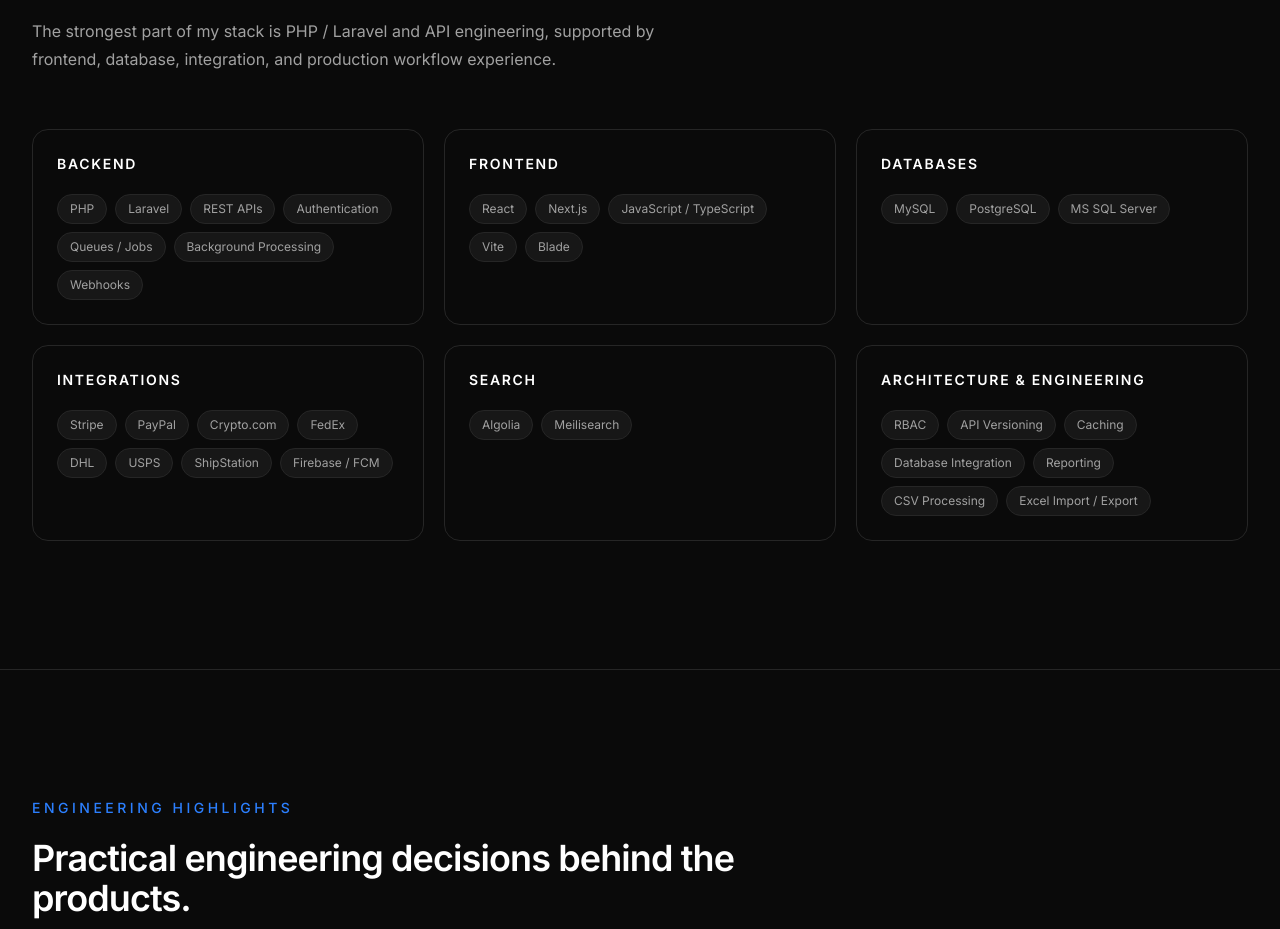
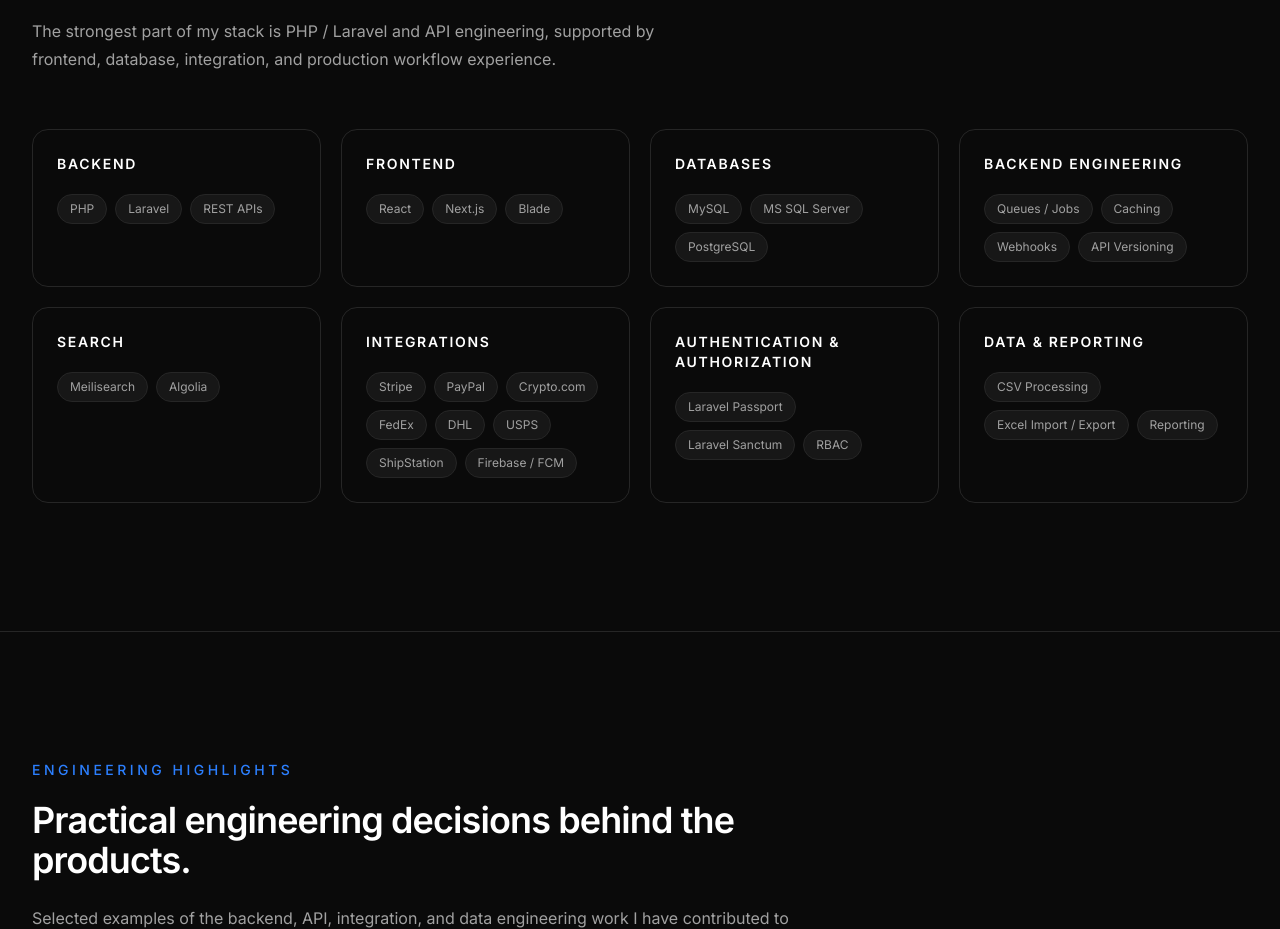
Before and after one commit to imiantalha/Portfolio, a Next.js app: page / in a window 1280 px wide. Shown: the part 2160-3089 px from the top of the page. Built offline with nearby package versions, Linux system fonts and the light colour scheme.

Commit message:
refactor: align skills with engineering-focused grouping

```diff
--- a/app/components/Skills.tsx
+++ b/app/components/Skills.tsx
@@ -1,10 +1,45 @@
 const skillGroups = [
-  { title: "Backend", skills: ["PHP", "Laravel", "REST APIs", "Authentication", "Queues / Jobs", "Background Processing", "Webhooks"] },
-  { title: "Frontend", skills: ["React", "Next.js", "JavaScript / TypeScript", "Vite", "Blade"] },
-  { title: "Databases", skills: ["MySQL", "PostgreSQL", "MS SQL Server"] },
-  { title: "Integrations", skills: ["Stripe", "PayPal", "Crypto.com", "FedEx", "DHL", "USPS", "ShipStation", "Firebase / FCM"] },
-  { title: "Search", skills: ["Algolia", "Meilisearch"] },
-  { title: "Architecture & Engineering", skills: ["RBAC", "API Versioning", "Caching", "Database Integration", "Reporting", "CSV Processing", "Excel Import / Export"] },
+  {
+    title: "Backend",
+    skills: ["PHP", "Laravel", "REST APIs"],
+  },
+  {
+    title: "Frontend",
+    skills: ["React", "Next.js", "Blade"],
+  },
+  {
+    title: "Databases",
+    skills: ["MySQL", "MS SQL Server", "PostgreSQL"],
+  },
+  {
+    title: "Backend Engineering",
+    skills: ["Queues / Jobs", "Caching", "Webhooks", "API Versioning"],
+  },
+  {
+    title: "Search",
+    skills: ["Meilisearch", "Algolia"],
+  },
+  {
+    title: "Integrations",
+    skills: [
+      "Stripe",
+      "PayPal",
+      "Crypto.com",
+      "FedEx",
+      "DHL",
+      "USPS",
+      "ShipStation",
+      "Firebase / FCM",
+    ],
+  },
+  {
+    title: "Authentication & Authorization",
+    skills: ["Laravel Passport", "Laravel Sanctum", "RBAC"],
+  },
+  {
+    title: "Data & Reporting",
+    skills: ["CSV Processing", "Excel Import / Export", "Reporting"],
+  },
 ];
 
 export default function Skills() {
@@ -12,17 +47,37 @@
     <section id="skills" className="border-t border-neutral-800 py-24 sm:py-32">
       <div className="mx-auto max-w-7xl px-6 lg:px-8">
         <div className="max-w-2xl">
-          <p className="text-sm font-medium uppercase tracking-[0.25em] text-blue-500">Technical Expertise</p>
-          <h2 className="mt-5 text-3xl font-semibold tracking-tight text-white sm:text-4xl">Backend-first engineering, with full-stack delivery.</h2>
-          <p className="mt-6 text-base leading-7 text-neutral-400">The strongest part of my stack is PHP / Laravel and API engineering, supported by frontend, database, integration, and production workflow experience.</p>
+          <p className="text-sm font-medium uppercase tracking-[0.25em] text-blue-500">
+            Technical Expertise
+          </p>
+          <h2 className="mt-5 text-3xl font-semibold tracking-tight text-white sm:text-4xl">
+            Backend-first engineering, with full-stack delivery.
+          </h2>
+          <p className="mt-6 text-base leading-7 text-neutral-400">
+            The strongest part of my stack is PHP / Laravel and API
+            engineering, supported by frontend, database, integration, and
+            production workflow experience.
+          </p>
         </div>
 
-        <div className="mt-14 grid gap-5 sm:grid-cols-2 lg:grid-cols-3">
+        <div className="mt-14 grid gap-5 sm:grid-cols-2 lg:grid-cols-4">
           {skillGroups.map((group) => (
-            <article key={group.title} className="rounded-2xl border border-neutral-800 bg-neutral-950 p-6 transition-colors hover:border-neutral-700">
-              <h3 className="text-sm font-semibold uppercase tracking-[0.12em] text-white">{group.title}</h3>
+            <article
+              key={group.title}
+              className="rounded-2xl border border-neutral-800 bg-neutral-950 p-6 transition-colors hover:border-neutral-700"
+            >
+              <h3 className="text-sm font-semibold uppercase tracking-[0.12em] text-white">
+                {group.title}
+              </h3>
               <div className="mt-5 flex flex-wrap gap-2">
-                {group.skills.map((skill) => <span key={skill} className="rounded-full border border-neutral-800 bg-neutral-900 px-3 py-1.5 text-xs text-neutral-400">{skill}</span>)}
+                {group.skills.map((skill) => (
+                  <span
+                    key={skill}
+                    className="rounded-full border border-neutral-800 bg-neutral-900 px-3 py-1.5 text-xs text-neutral-400"
+                  >
+                    {skill}
+                  </span>
+                ))}
               </div>
             </article>
           ))}
```
